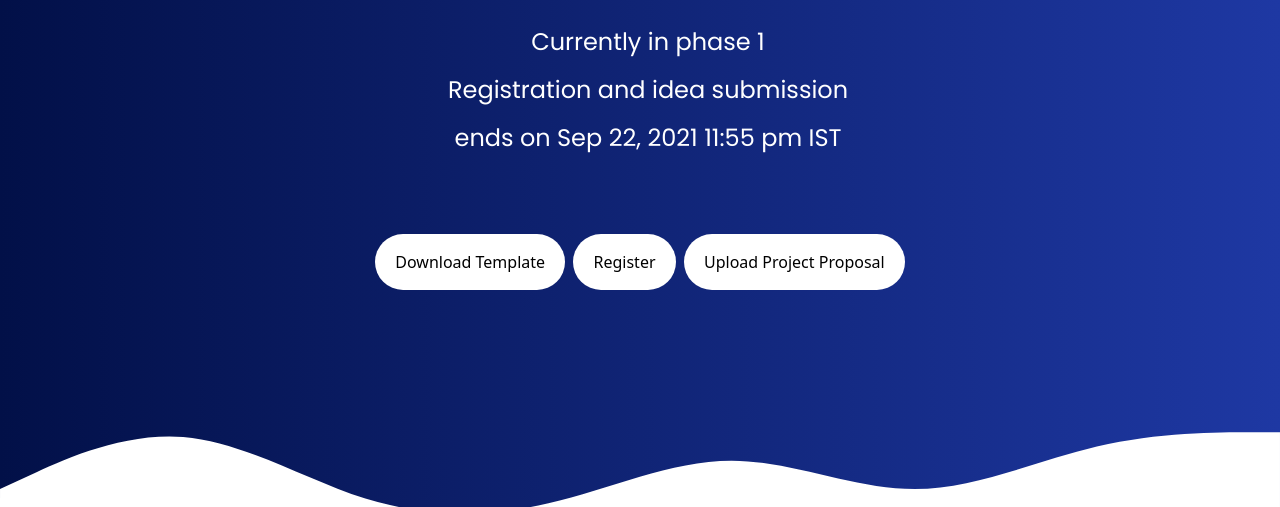
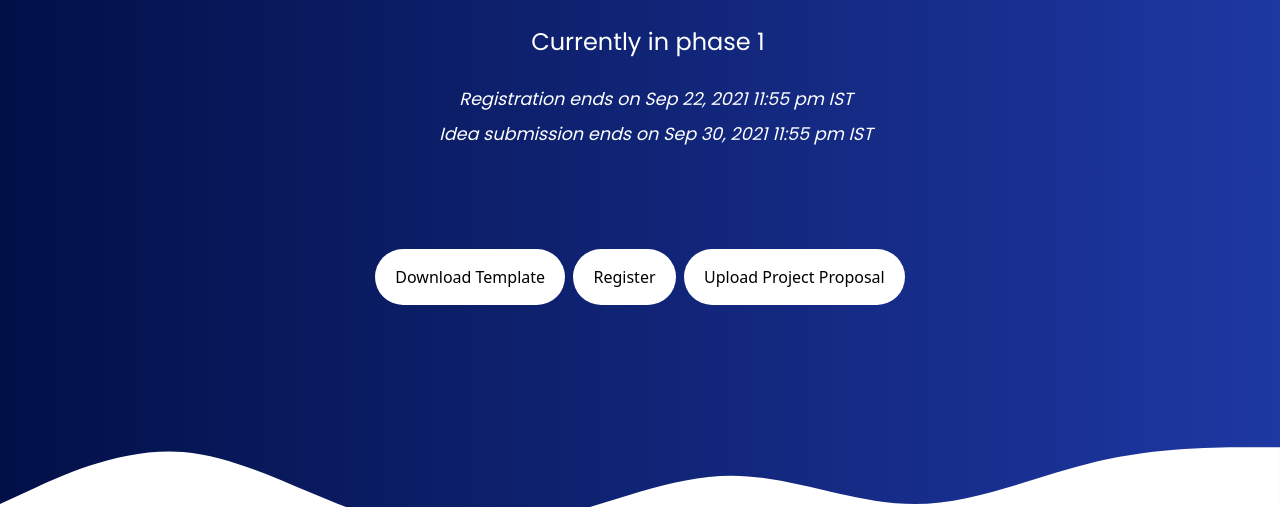
Before and after one commit to Coding-Club-PSGCT/codingclub, a plain HTML site: page app/templates/index.html in a window 1280 px wide. Shown: the part 593-1100 px from the top of the page. Drawn offline with nearby package versions, Linux system fonts and the light colour scheme; files that its build step writes are made by us from their sources; files whose address does not match are found by name.

Commit message:
Update info in landing page

```diff
--- a/app/static/scss/components/_typography.scss
+++ b/app/static/scss/components/_typography.scss
@@ -42,6 +42,21 @@
             display: inline-block;
         }
      }
+
+     &--description4{
+        font-size: 0.70rem;
+        font-weight: 100;
+        display: block;
+        color: $white;
+        margin-bottom: 0.5rem;
+        padding : 0 0 1rem 1rem;
+        text-transform: none;
+
+        @include media-breakpoint-up(lg){
+           font-size: 1.1rem;
+           display: inline-block;
+       }
+    }
 
       &--codingclub{
         display: inline-block;
--- a/app/templates/index.html
+++ b/app/templates/index.html
@@ -86,7 +86,11 @@
                 <p>
                   Currently in phase 1
                   <br>
-                  Registration and idea submission <br> ends on Sep 22, 2021 11:55 pm IST
+                  <div class="display-2--description4 lh-lg">
+                    <em>Registration ends on Sep 22, 2021 11:55 pm IST</em>
+                    <br>
+                    <em>Idea submission ends on Sep 30, 2021 11:55 pm IST</em>
+                  </div>
                 </p>
               </div>
               </h1>
```
Also changed, not shown: app/static/assets/css/style.css, 1 other file.
